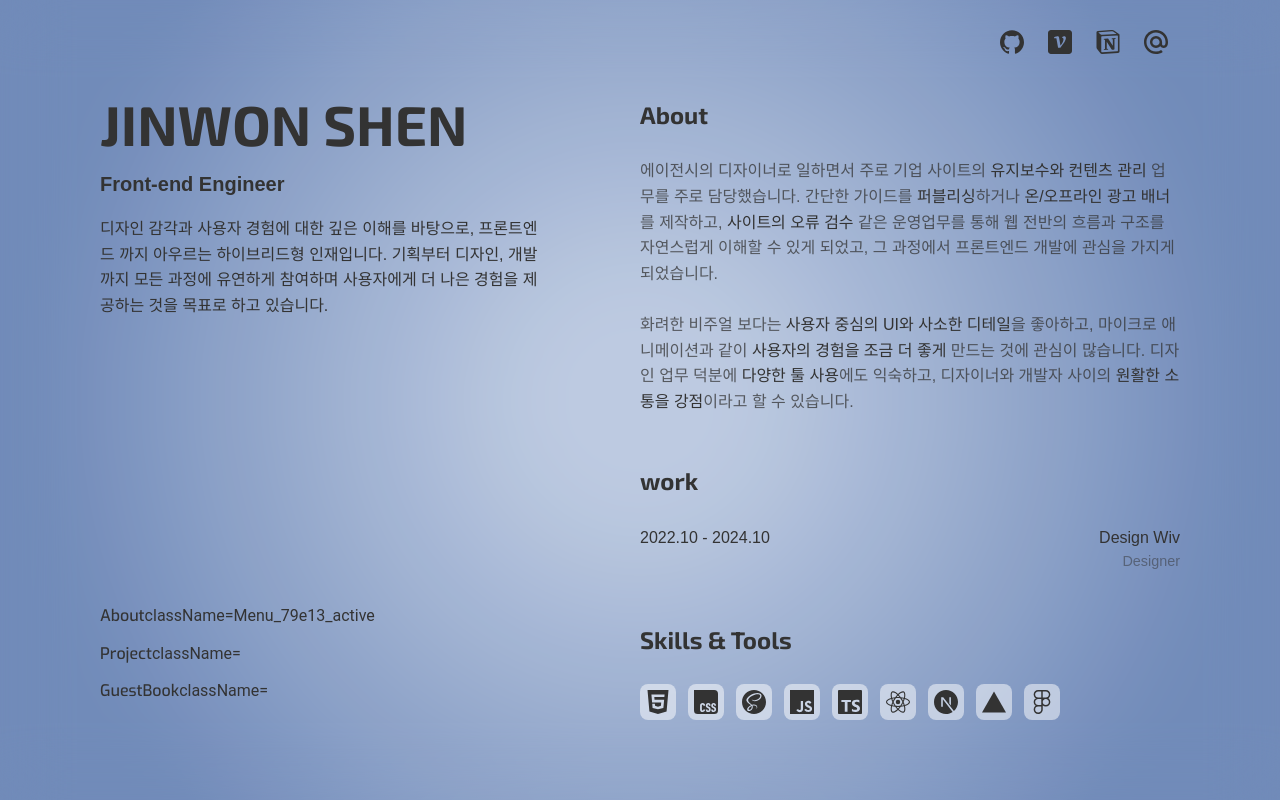
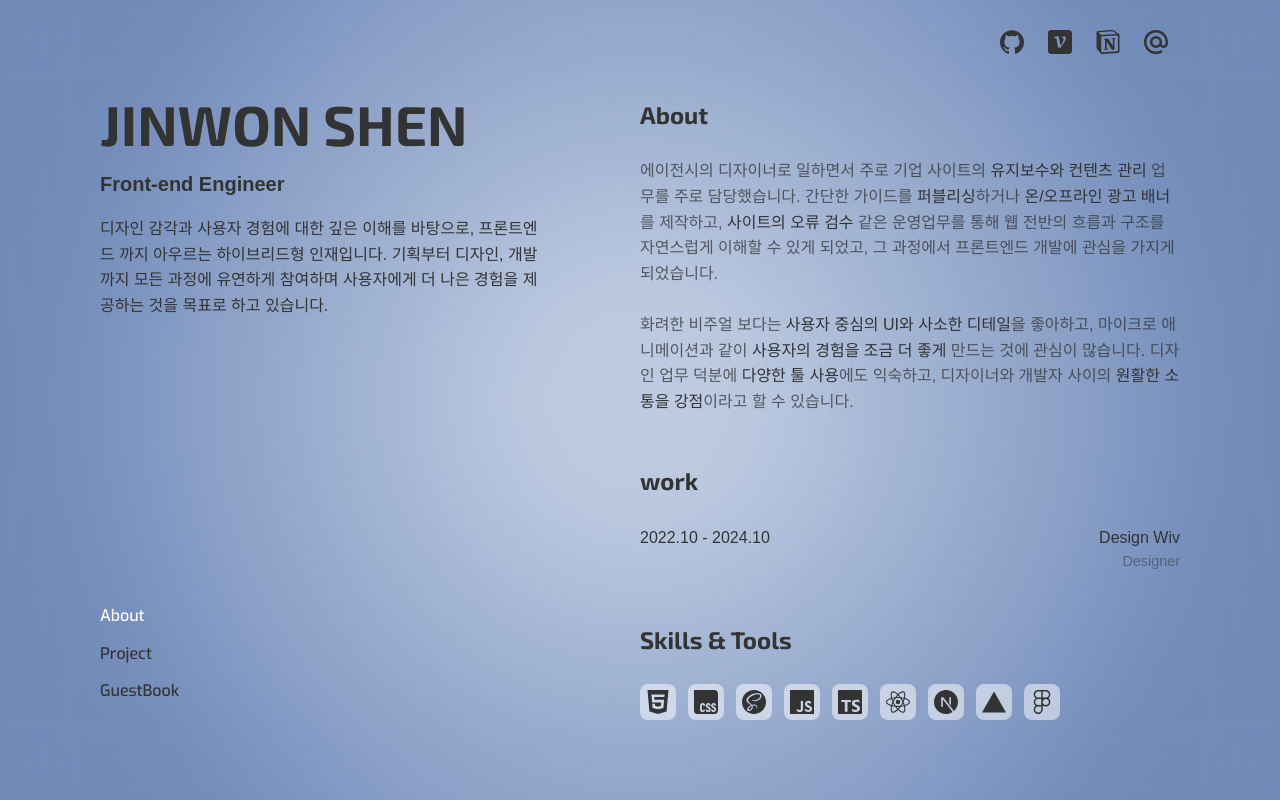
Before and after one commit to JinwonShen/2025_portfolio, a Next.js app: page / in a window 1280 px wide. Shown: the top 800 px of the page. Built offline with nearby package versions, Linux system fonts and the light colour scheme; no server answers; the database is empty; a web font is replaced by a local one.

Commit message:
스크롤 이동에 따른 메뉴 active

```diff
--- a/src/components/Header/Menu.tsx
+++ b/src/components/Header/Menu.tsx
@@ -46,18 +46,16 @@ export default function Menu() {
     <nav className={styles.menuContainer}>
       <ul>
         <li>
-          <button onClick={() => handleScrollTo("about")} type="button">About</button>
-          className={activeSection === 'about' ? styles.active : ''}
+          <button onClick={() => handleScrollTo("about")} type="button"
+            className={activeSection === 'about' ? styles.active : ''}>About</button>
           {/* <Link href={"/about"}>About</Link> */}
         </li>
         <li>
-          <button onClick={() => handleScrollTo("project")} type="button">Project</button>
-          className={activeSection === 'project' ? styles.active : ''}
+          <button onClick={() => handleScrollTo("project")} type="button" className={activeSection === 'project' ? styles.active : ''}>Project</button>
           {/* <Link href={"/project"}>Project</Link> */}
         </li>
         <li>
-          <button onClick={() => handleScrollTo("guestbook")} type="button">GuestBook</button>
-          className={activeSection === 'guestbook' ? styles.active : ''}
+          <button onClick={() => handleScrollTo("guestbook")} type="button" className={activeSection === 'guestbook' ? styles.active : ''}>GuestBook</button>
           {/* <Link href={"/guestbook"}>GuestBook</Link> */}
         </li>
       </ul>
```
